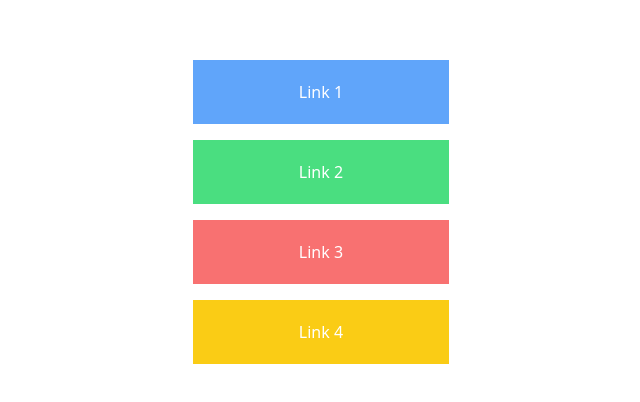
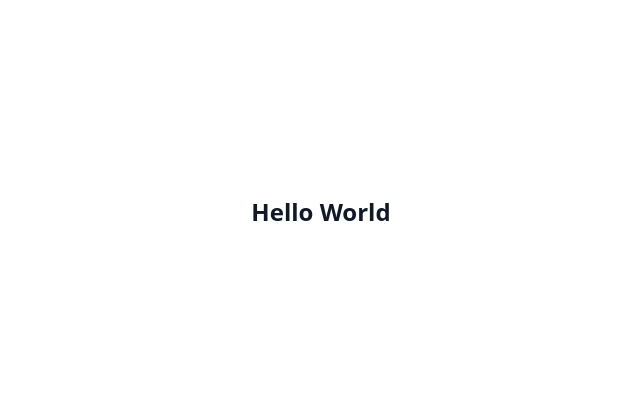
Before and after one commit to Cabdinasir64/Frame_Motion, a React (Vite) app: page / in a window 1280 px wide. Shown: the part 188-590 px from the top of the page, without its empty margins (319-959 px from the left). Built offline with nearby package versions, Linux system fonts and the light colour scheme.

Commit message:
i added file of animation8 frame motion

```diff
--- a/src/App.jsx
+++ b/src/App.jsx
@@ -1,9 +1,9 @@
-import Animation7 from './Components/animation7'
+import Animation8 from './Components/animation8'
 function App() {
 
   return (
     <>
-      <Animation7 />
+      <Animation8 />
 
     </>
   )
--- /dev/null
+++ b/src/Components/animation8.jsx
@@ -0,0 +1,26 @@
+import React from 'react';
+import { motion } from "framer-motion";
+
+
+const Animation8 = () => {
+    const variants = {
+      hidden: { opacity: 0, x: -100 },
+      visible: { opacity: 1, x: 0 },
+    };
+
+    return (
+      <div className="flex justify-center items-center min-h-screen">
+        <motion.div
+          variants={variants}
+          initial="hidden"
+          animate="visible"
+          transition={{delay: 0.5, duration: 5 }}
+          className="text-2xl font-bold text-center text-gray-900"
+        >
+          Hello World
+        </motion.div>
+      </div>
+    );
+};
+
+export default Animation8;
```
